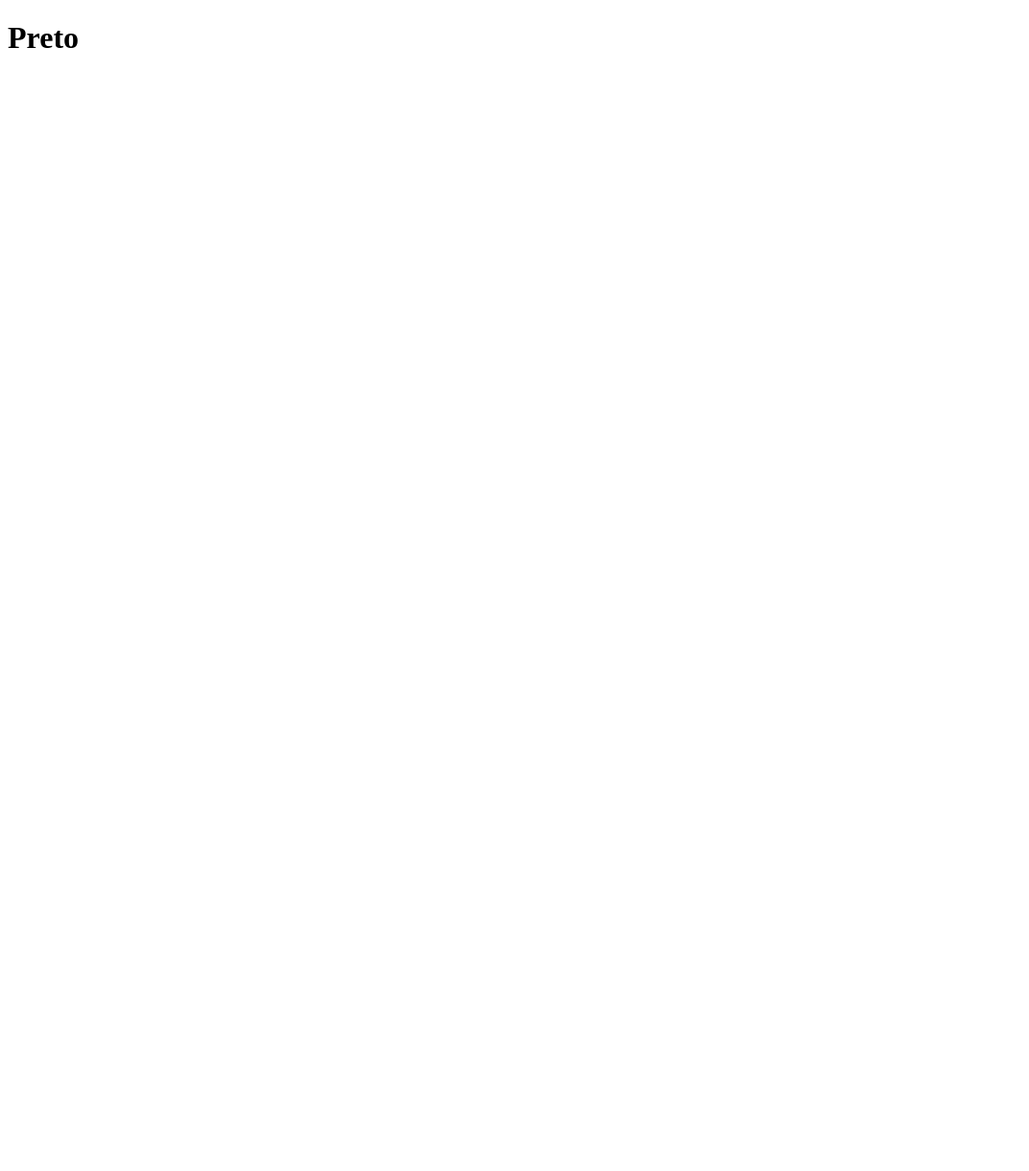
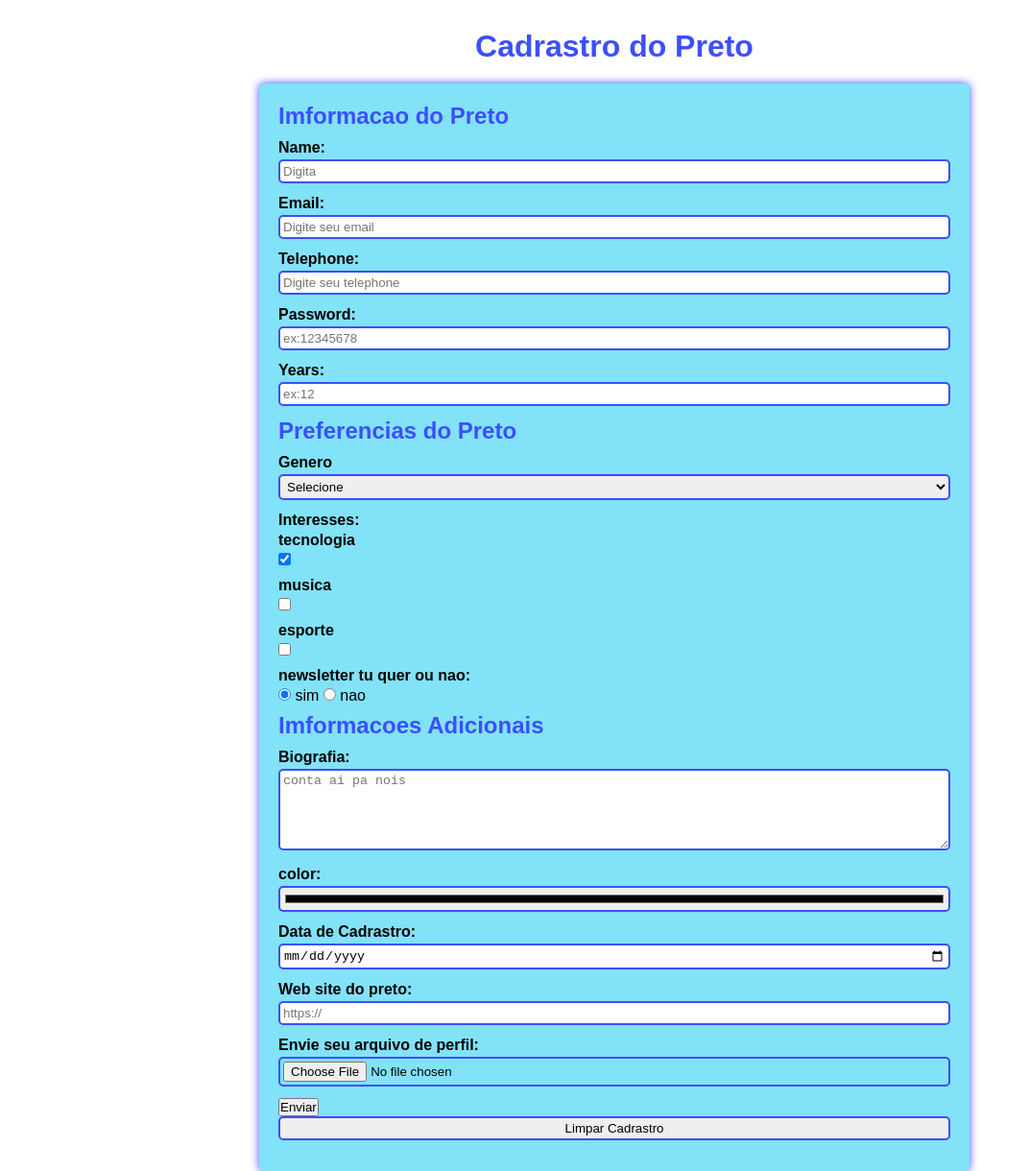
Before and after one commit to davibalieiro/Ws-Web, a plain HTML site: page Html/17 - Formulario/indxe.html in a window 1280 px wide. Shown: the top 1220 px of the page at 96% size, without its empty margins (0-1072 px from the left). Before the commit the page ends 800 px from the top, so only its background shows below. Drawn offline with Linux system fonts and the light colour scheme.

Commit message:
nova aulas

```diff
--- a/Html/17 - Formulario/indxe.html
+++ b/Html/17 - Formulario/indxe.html
@@ -1,16 +1,71 @@
 <!DOCTYPE html>
 <html lang="pt-BR">
-<head>
-    <meta charset="UTF-8">
-    <meta name="viewport" content="width=device-width, initial-scale=1.0">
+  <head>
+    <meta charset="UTF-8" />
+    <meta name="viewport" content="width=device-width, initial-scale=1.0" />
     <title>17 - Preto</title>
-    <link rel="stylesheet" href="style.css">
-</head>
-<body>
+    <link rel="stylesheet" href="style.css" />
+  </head>
+  <body>
+    <main class="container">
+      <h1>Cadrastro do Preto</h1>
+      <form action="/submit" method="post" class="container__forms">
+        <div class="container__pessoal">
+          <h2>Imformacao do Preto</h2>
+          <label for="name">Name:</label>
+          <input type="text" placeholder="Digita" required />
+          <label for="email">Email:</label>
+          <input type="email" placeholder="Digite seu email" required />
+          <label for="tel">Telephone:</label>
+          <input type="tel" placeholder="Digite seu telephone" pattern="(\([0-9]{2}\))\s([9]{1})?([0-9]{4})-([0-9]{4})" required />
+          <label for="password">Password:</label>
+          <input type="password" placeholder="ex:12345678" required />
+          <label for="idade">Years:</label>
+          <input type="text" placeholder="ex:12" min="0" max="99" required />
+        </div>
+        <div class="container__preferencias">
+          <h2>Preferencias do Preto</h2>
+          <label for="text">Genero</label>
+          <select name="genero" id="genero" required>
+            Genero:>
+            <option value="">Selecione</option>
+            <option value="masc">Masc</option>
+            <option value="femin">Femin</option>
+          </select>
+          <div class="interesse">
+            <label for="interesse">Interesses:</label>
 
-    <main class="container">
-        <h1>Preto</h1>
-
+            <label for="tecnologia">tecnologia</label>
+            <input type="checkbox" name="tecnologia" id="tecnologia" value="tecnologia" checked />
+            <label for="musica">musica</label>
+            <input type="checkbox" name="musica" id="musica" />
+            <label for="esporte">esporte</label>
+            <input type="checkbox" name="esporte" id="esporte" value="esporte" />
+          </div>
+          <div class="newsletter">
+            <label for="newsletter">newsletter tu quer ou nao:</label>
+            <input type="radio" name="radio" id="true" value="true" checked />
+            sim <input type="radio" name="radio" id="false" value="false" /> nao
+          </div>
+        </div>
+        <div class="container__info_adic">
+          <h2>Imformacoes Adicionais</h2>
+          <label for="info_adicionais">Biografia:</label>
+          <textarea name="info_adicionais" id="info_adicionais" placeholder="conta ai pa nois" rows="5" cols="20"></textarea>
+          <label for="color">color:</label>
+          <input type="color" name="cor" id="cor" />
+          <label for="text">Data de Cadrastro:</label>
+          <input type="date" name="date" id="date" />
+          <label for="url">Web site do preto:</label>
+          <input type="url" name="date" id="date" placeholder="https://" />
+          <label for="text">Envie seu arquivo de perfil:</label>
+          <input type="file" name="file" id="file" />
+        </div>
+        <div class="container__enviar">
+          <button type="submit">Enviar</button>
+          <input type="reset" value="Limpar Cadrastro" />
+        </div>
+      </form>
     </main>
-</body>
+  </body>
 </html>
--- a/Html/17 - Formulario/style.css
+++ b/Html/17 - Formulario/style.css
@@ -0,0 +1,45 @@
+* {
+  margin: 0px;
+  padding: 0px;
+  box-sizing: border-box;
+}
+
+.container {
+  font-family: Arial, Helvetica, sans-serif;
+  max-width: 800px;
+  margin: 0px auto;
+  padding: 30px;
+}
+h1 {
+  text-align: center;
+  margin-bottom: 20px;
+  color: rgb(60, 79, 255);
+}
+.container__forms {
+  background-color: #82e2f8;
+  border-radius: 5px;
+  padding: 20px;
+  box-shadow: 0 0 10px rgb(60, 79, 255);
+}
+.container div h2 {
+  color: rgb(60, 79, 255);
+  margin-bottom: 10px;
+}
+.container div label {
+  display: block;
+  margin-bottom: 3px;
+  font-weight: bold;
+}
+input,
+select,
+textarea {
+  width: 100%;
+  padding: 3px;
+  margin-bottom: 12px;
+  border: 2px solid rgb(60, 79, 255);
+  border-radius: 5px;
+}
+input[type="checkbox"],
+input[type="radio"] {
+  width: auto;
+}
```
Also changed, not shown: 1 other file.
